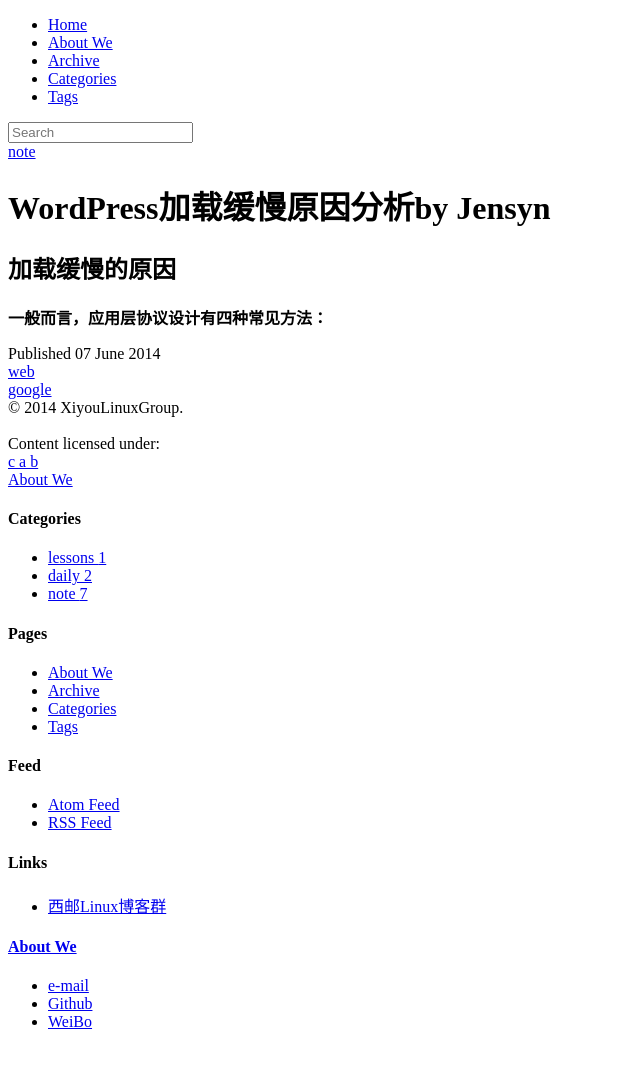
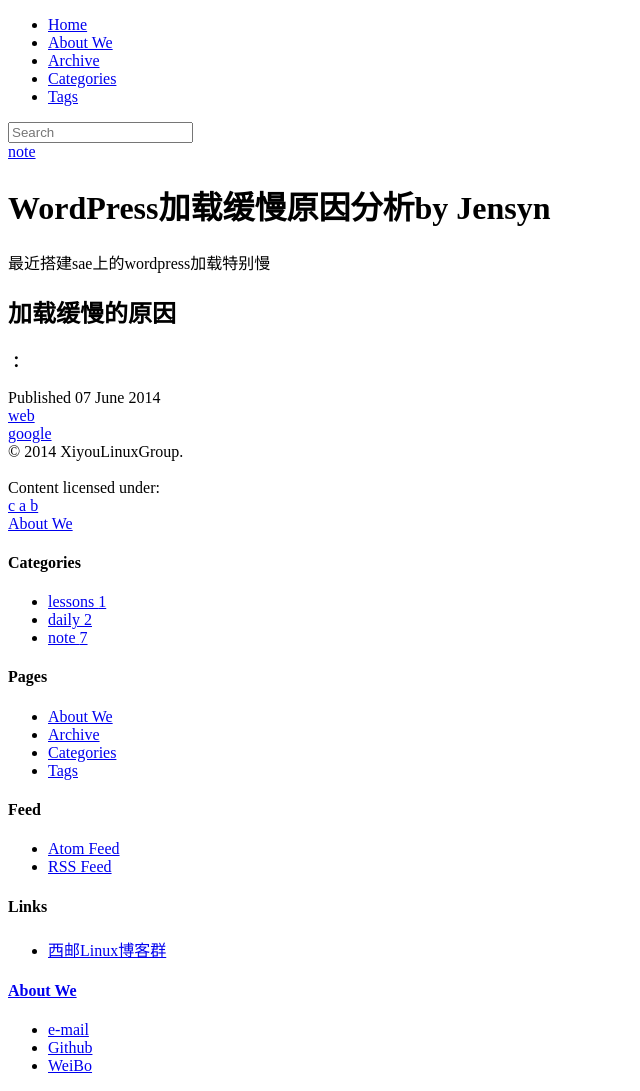
Before and after one commit to hurley25/FAQ, a Jekyll site: the page built from _posts/2014-06-07-why-wp-load-slowly.md, in a window 1280 px wide. Shown: the whole page, without its empty margins (0-640 px from the left). Built offline with Jekyll 4.4.1, drawn with Linux system fonts in a browser that asks for light colours; nearby versions of some CDN libraries; library files that are not in the unit come from our copies; comment, search, counter and statistics services are not loaded; before the commit the page ends 1047 px from its top, so only the background shows below that.

Commit message:
Update 2014-06-07-why-wp-load-slowly.md

```diff
--- a/_posts/2014-06-07-why-wp-load-slowly.md
+++ b/_posts/2014-06-07-why-wp-load-slowly.md
@@ -6,6 +6,8 @@
 tags: [web, google]
 ---
 
+最近搭建sae上的wordpress加载特别慢
+
 ## 加载缓慢的原因
 
-**一般而言，应用层协议设计有四种常见方法：**
+**：**
```
